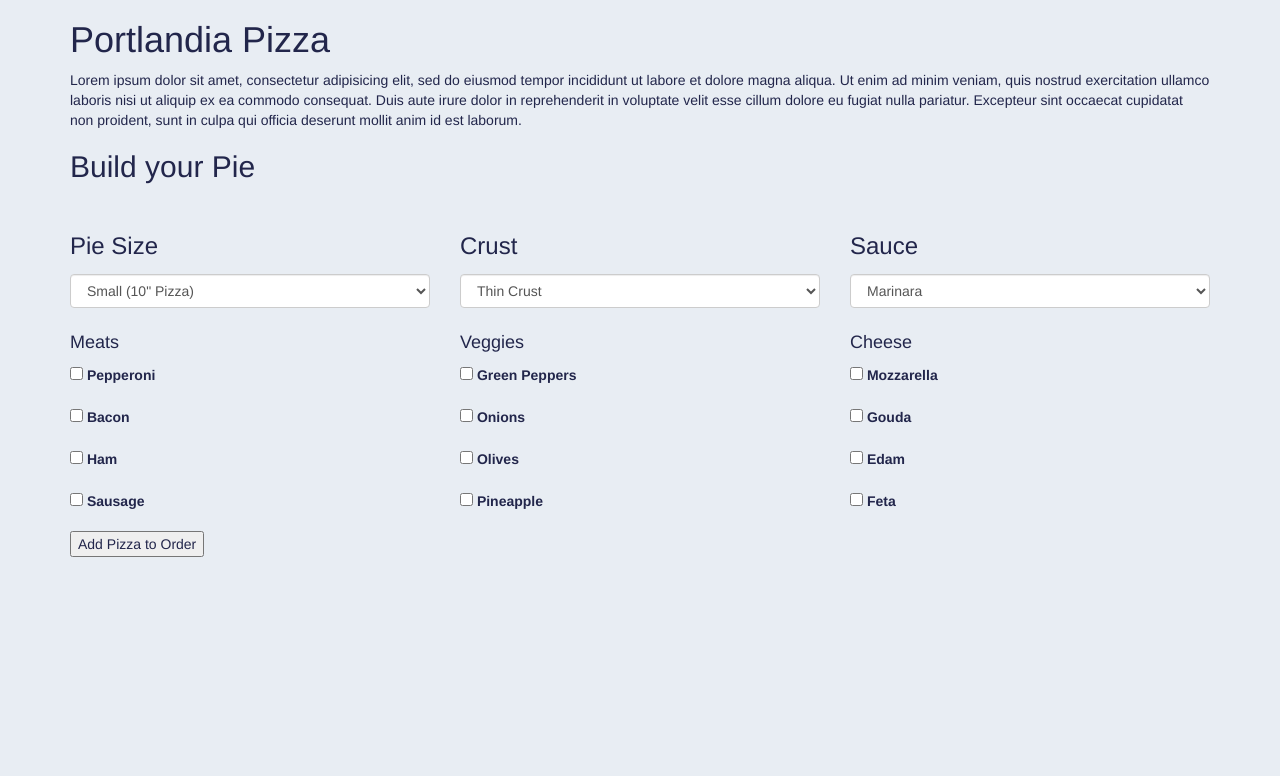
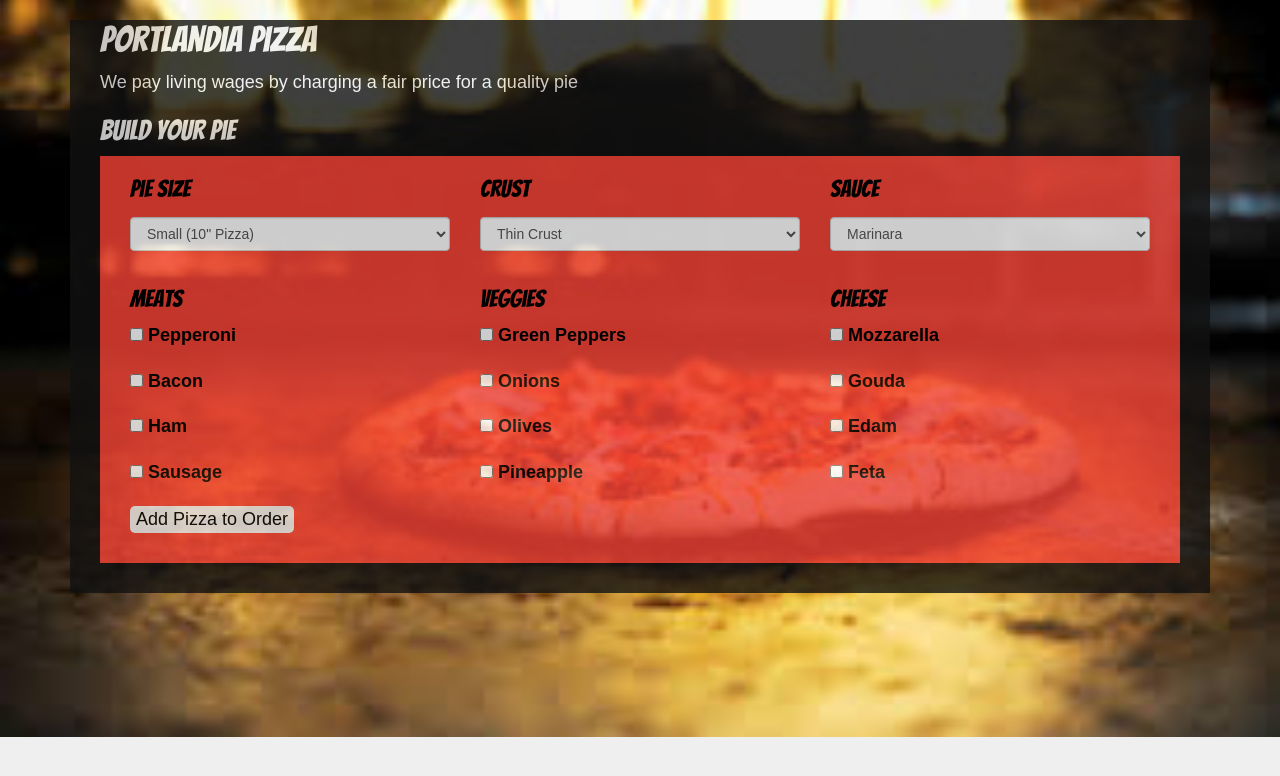
Before and after one commit to nmdevelops/pizza-order, a plain HTML site: page index.html in a window 1280 px wide. Drawn offline with Linux system fonts and the light colour scheme; a web font is replaced by a local one.

Commit message:
Add CSS styling and clean-up code

```diff
--- a/css/styles.css
+++ b/css/styles.css
@@ -2,11 +2,72 @@
   display: inline-block;
 }
 
+h1 {
+  font-size: 36px;
+  font-family: 'Bangers', sans-serif;
+}
+
+h2 {
+  padding: 0px;
+  font-size: 28px;
+  font-family: 'Bangers', sans-serif;
+}
+
+h3 {
+  font-size: 24px;
+  font-family: 'Bangers', sans-serif;
+}
+
+label, p, button, select {
+  font-size: 18px;
+  font-family: 'Pragati Narrow', sans-serif;
+}
+
 body {
   background-color: #e8edf3;
-  color: #22264b;
+  color: black;
+  height: 100%;
+  padding-left: 30px;
+  padding-right: 30px;
+  padding-top: 0px;
+  padding-bottom: 30px;
+  margin: 0px;
 }
 
 .confirmProduct {
   display: none;
 }
+
+.configure-container {
+  background-color: #F44336;
+  padding-left: 30px;
+  padding-right: 30px;
+  padding-top: 0px;
+  padding-bottom: 30px;
+  color: black;
+}
+
+.header-container {
+  background-color: #111;
+  padding-left: 30px;
+  padding-right: 30px;
+  padding-top: 0px;
+  padding-bottom: 30px;
+  color: #efefef;
+}
+
+.bg-image {
+  background-color: #efefef;
+  background-image: url(../img/pizza.jpg);
+  background-position: center;
+  background-repeat: no-repeat;
+  background-size: cover;
+  opacity: 0.8;
+}
+
+button {
+  color: black;
+  background-color: #efefef;
+  border-style: none;
+  border-radius: 5px;
+}
--- a/index.html
+++ b/index.html
@@ -1,24 +1,32 @@
 <!DOCTYPE html>
 <html>
+
 <head>
   <link rel="stylesheet" href="css/bootstrap.css" type="text/css">
   <link rel="stylesheet" href="css/styles.css" type="text/css">
   <script src="js/jquery-3.2.1.js" type="text/javascript"></script>
   <script src="js/scripts.js" type="text/javascript"></script>
+  <link href="https://fonts.googleapis.com/css?family=Bangers|Pragati+Narrow" rel="stylesheet">
   <title>Portlandia | Pizza</title>
   <link rel="shortcut icon" type="image/x-icon" href="favicon.ico" />
   <meta name="viewport" content="width=device-width, user-scalable=no">
 </head>
-  <body>
+
+<body class="bg-image">
   <div class="container">
+    <div class="header-container">
 
       <h1>Portlandia Pizza</h1>
-      <p>Lorem ipsum dolor sit amet, consectetur adipisicing elit, sed do eiusmod tempor incididunt ut labore et dolore magna aliqua. Ut enim ad minim veniam, quis nostrud exercitation ullamco laboris nisi ut aliquip ex ea commodo consequat. Duis aute irure dolor in reprehenderit in voluptate velit esse cillum dolore eu fugiat nulla pariatur. Excepteur sint occaecat cupidatat non proident, sunt in culpa qui officia deserunt mollit anim id est laborum.</p>
+      <p>We pay living wages by charging a fair price for a quality pie</p>
 
       <div class="configureProduct">
         <h2>Build your Pie</h2>
-        <br>
+      </div>
+
       <form>
+        <div class="configure-container">
+
+
           <div class="row">
             <div class="col-md-4">
               <!-- PIZZA SIZE -->
@@ -59,7 +67,7 @@
           <div class="row">
             <div class="col-md-4">
               <!-- MEATS -->
-              <h4>Meats</h4>
+              <h3>Meats</h3>
               <div class="form-group">
                 <label><input type="checkbox" name="meats" value="Pepperoni">   Pepperoni</label>
               </div>
@@ -75,7 +83,7 @@
             </div>
             <div class="col-md-4">
               <!-- VEGGIES -->
-              <h4>Veggies</h4>
+              <h3>Veggies</h3>
               <div class="form-group">
                 <label><input type="checkbox" name="veggies" value="Green Peppers">    Green Peppers</label>
               </div>
@@ -91,7 +99,7 @@
             </div>
             <div class="col-md-4">
               <!-- CHEESE -->
-              <h4>Cheese</h4>
+              <h3>Cheese</h3>
               <div class="form-group">
                 <label><input type="checkbox" name="cheese" value="Mozzarella">   Mozzarella</label>
               </div>
@@ -107,7 +115,7 @@
             </div>
           </div>
           <button type="submit" name="button">Add Pizza to Order</button>
-
+        </div>
       </form>
     </div>
 
@@ -139,8 +147,7 @@
 
 
       <br>
-        <br>
-        Your Pizza will be $<span id="configuredPrice"></span>
+      <br> Your Pizza will be $<span id="configuredPrice"></span>
     </div>
 
     <div class="checkoutProduct">
@@ -148,4 +155,5 @@
     </div>
   </div>
 </body>
+
 </html>
```
Also changed, not shown: js/scripts.js (+5 -5 lines), img/pizza.jpg (added). Lines whose indentation alone changed are shown as unchanged.
